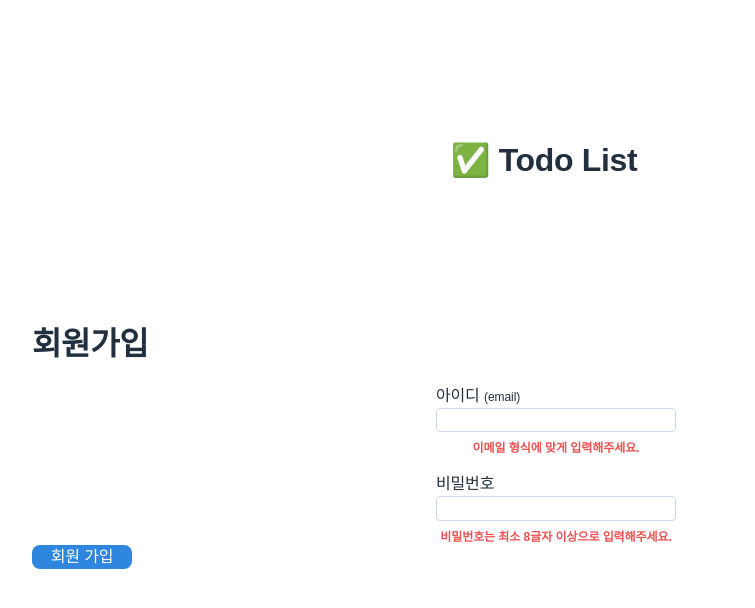
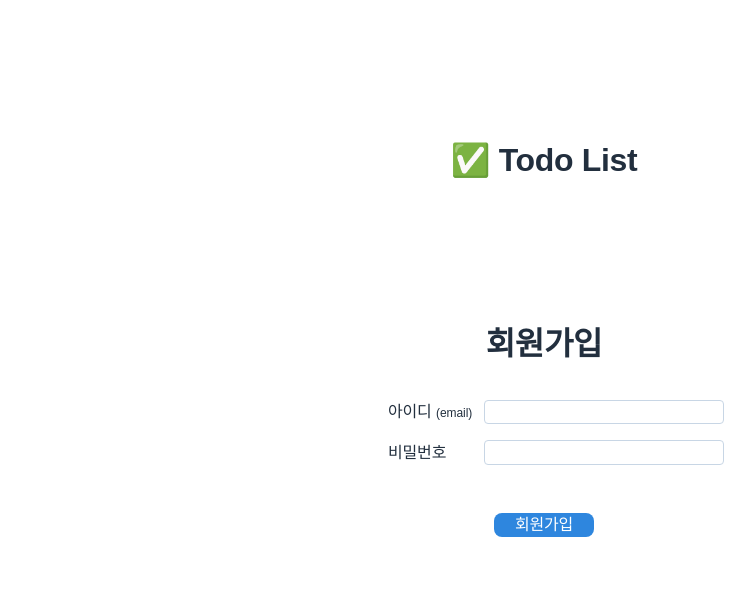
Before and after one commit to yondo123/wanted-pre-onboarding-fe-7, a React (Create React App) app: page /signup in a window 1280 px wide. Shown: the top 608 px of the page, without its empty margins (96-851 px from the left). Built offline with nearby package versions, Linux system fonts and the light colour scheme; a web font is replaced by a local one.

Commit message:
refactor : 로그입/회원가입 컴포넌트 재사용

```diff
--- a/src/App.js
+++ b/src/App.js
@@ -1,8 +1,7 @@
 import './styles/main.scss';
 import { BrowserRouter, Routes, Route } from 'react-router-dom';
 import Home from './pages/Home';
-import Signin from './pages/Signin';
-import Signup from './pages/Signup';
+import Sign from './pages/Sign';
 import TodoList from './pages/TodoList';
 
 function App() {
@@ -14,8 +13,8 @@ function App() {
             <BrowserRouter>
                 <Routes>
                     <Route path="/" element={<Home />} />
-                    <Route path="/signin" element={<Signin />} />
-                    <Route path="/signup" element={<Signup />} />
+                    <Route path="/signin" element={<Sign />} />
+                    <Route path="/signup" element={<Sign />} />
                     <Route path="/todo" element={<TodoList />} />
                 </Routes>
             </BrowserRouter>
--- a/src/pages/Home.jsx
+++ b/src/pages/Home.jsx
@@ -1,13 +1,14 @@
+import { Link } from 'react-router-dom';
 const Home = function () {
     return (
         <main>
             <h1 className="hide">로그인 및 회원가입</h1>
             <div className="button-wrap">
                 <button type="button" className="button-normal">
-                    로그인
+                    <Link to={'/signin'}>로그인</Link>
                 </button>
                 <button type="button" className="button-normal">
-                    회원가입
+                    <Link to={'/signup'}>회원가입</Link>
                 </button>
             </div>
         </main>
--- /dev/null
+++ b/src/pages/Sign.jsx
@@ -0,0 +1,71 @@
+import { useState } from 'react';
+import { useLocation } from 'react-router-dom';
+
+const data = {
+    signin: {
+        text: '로그인'
+    },
+    signup: {
+        text: '회원가입'
+    }
+};
+
+const Sign = function () {
+    const [accountInfo, setAccountInfo] = useState({
+        email: '',
+        password: ''
+    });
+
+    const path = useLocation().pathname.substring(1);
+    const elementText = data[path].text;
+
+    //이벤트 핸들러
+    function setValue(e) {
+        const { id, value } = e.target;
+        setAccountInfo({
+            ...accountInfo,
+            [id]: value
+        });
+    }
+
+    //계정 유효성 검사
+    function validateUserInfo(e) {
+        const { id, value } = e.target;
+        const emailRegex = /^[a-zA-Z0-9+-\_.]+@[a-zA-Z0-9-]+\.[a-zA-Z0-9-.]+$/;
+    }
+
+    return (
+        <main>
+            <div className="form">
+                <h1 className="text-lg title">{elementText}</h1>
+                <div className="input-wrap">
+                    <div className="input-field">
+                        <p className="text-md marker">
+                            아이디 <span className="text-sm">(email)</span>
+                        </p>
+                        <label htmlFor="user-id" className="hide">
+                            아이디
+                        </label>
+                        <input type="text" id="email" onKeyUp={setValue} />
+                    </div>
+                    <p className=" hideinfo text-sm notice hide">이메일 형식에 맞게 입력해주세요.</p>
+                </div>
+                <div className="input-wrap">
+                    <div className="input-field">
+                        <p className="text-md marker">비밀번호</p>
+                        <label htmlFor="user-password" className="hide">
+                            비밀번호
+                        </label>
+                        <input type="password" id="password" onKeyUp={setValue} />
+                    </div>
+                    <p className="info text-sm notice hide">비밀번호는 최소 8글자 이상으로 입력해주세요.</p>
+                </div>
+                <button type="button" className="button-normal submit">
+                    {elementText}
+                </button>
+            </div>
+        </main>
+    );
+};
+
+export default Sign;
--- a/src/pages/Signin.jsx
+++ /dev/null
@@ -1,36 +0,0 @@
-const Signin = function () {
-    return (
-        <main>
-            <div className="form">
-                <h1 className="text-lg title">로그인</h1>
-                <div className="input-wrap">
-                    <div className="input-field">
-                        <p className="text-md marker">
-                            아이디 <span className="text-sm">(email)</span>
-                        </p>
-                        <label htmlFor="user-id" className="hide">
-                            아이디 <span className="text-sm">(email)</span>
-                        </label>
-                        <input type="text" id="user-id" />
-                    </div>
-                    <p className=" hideinfo text-sm notice">이메일 형식에 맞게 입력해주세요.</p>
-                </div>
-                <div className="input-wrap">
-                    <div className="input-field">
-                        <p className="text-md marker">비밀번호</p>
-                        <label htmlFor="user-password" className="hide">
-                            비밀번호
-                        </label>
-                        <input type="password" id="user-password" />
-                    </div>
-                    <p className="info text-sm notice">비밀번호는 최소 8글자 이상으로 입력해주세요.</p>
-                </div>
-                <button type="button" className="button-normal submit">
-                    로그인
-                </button>
-            </div>
-        </main>
-    );
-};
-
-export default Signin;
```
